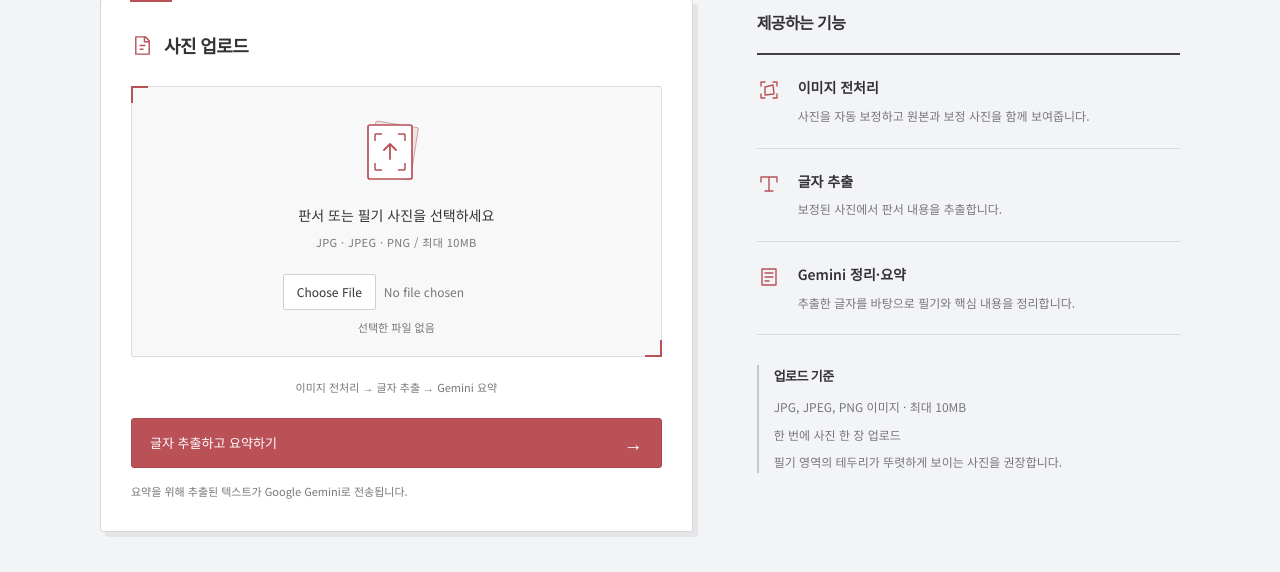
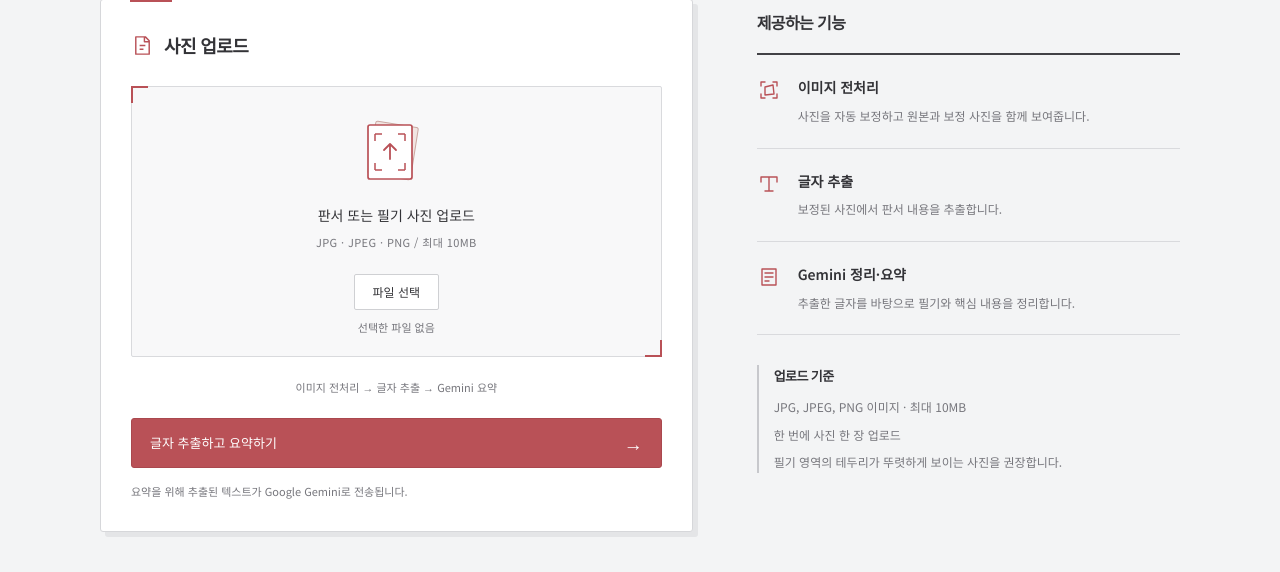
Before and after one commit to heejae0889/pansernote, a Flask app: page / in a window 1280 px wide. Shown: the part 141-713 px from the top of the page. Run offline with Flask 3, Linux system fonts and the light colour scheme.

Commit message:
렌더링 오류 수정 및 파일 업로드 UI 개선

```diff
--- a/src/static/style.css
+++ b/src/static/style.css
@@ -35,8 +35,10 @@ h3 { font-size: 14px; margin: 0; font-weight: 600; }
 .upload-icon svg { width: 100%; height: 100%; }
 .file-zone strong { font-size: 14px; font-weight: 500; }
 .file-caption { font-size: 11px; color: var(--muted); margin-top: 6px; letter-spacing: .4px; }
-input[type=file] { max-width: 100%; font: inherit; font-size: 12px; margin-top: 22px; color: var(--muted); }
-input::file-selector-button { border: 1px solid #cfd0d3; background: white; border-radius: 2px; padding: 7px 13px; margin-right: 8px; cursor: pointer; color: var(--ink); font: inherit; }
+.file-picker { position: relative; display: inline-flex; align-items: center; justify-content: center; margin-top: 22px; padding: 7px 18px; border: 1px solid #cfd0d3; background: white; border-radius: 2px; font-size: 12px; color: var(--ink); }
+.file-picker input[type=file] { position: absolute; inset: 0; width: 100%; height: 100%; opacity: 0; cursor: pointer; }
+.file-picker:focus-within { outline: 3px solid #d3999d; outline-offset: 4px; }
+.file-picker:hover { border-color: var(--accent); }
 .file-status { max-width: 100%; font-size: 11px; overflow-wrap: anywhere; margin-top: 8px; color: var(--muted); }
 .pipeline { margin: 21px 0; font-size: 11px; color: var(--muted); text-align: center; }
 button { font: inherit; cursor: pointer; }
--- a/src/templates/index.html
+++ b/src/templates/index.html
@@ -23,9 +23,9 @@
         <form action="/upload" method="post" enctype="multipart/form-data" id="upload-form">
           <label class="file-zone" for="image">
             <span class="upload-icon"><svg viewBox="0 0 80 72" fill="none" aria-hidden="true"><rect x="20" y="8" width="43" height="53" rx="2" transform="rotate(9 20 8)" fill="#f1e5e2" stroke="#cba8a2"/><rect x="12" y="12" width="44" height="54" rx="2" fill="white" stroke="currentColor" stroke-width="1.7"/><path d="M19 21h7m-7 0v7m30-7h-7m7 0v7M19 57h7m-7 0v-7m30 7h-7m7 0v-7" stroke="currentColor" stroke-width="1.5"/><path d="M34 46V31m0 0-6 6m6-6 6 6" stroke="currentColor" stroke-width="1.8" stroke-linecap="round" stroke-linejoin="round"/></svg></span>
-            <strong>판서 또는 필기 사진을 선택하세요</strong>
+            <strong>판서 또는 필기 사진 업로드</strong>
             <span class="file-caption">JPG · JPEG · PNG / 최대 10MB</span>
-            <input type="file" id="image" name="image" accept="image/jpeg,image/png" required aria-describedby="file-status">
+            <span class="file-picker"><span aria-hidden="true">파일 선택</span><input type="file" id="image" name="image" accept="image/jpeg,image/png" required aria-label="판서 또는 필기 사진 선택" aria-describedby="file-status"></span>
             <span id="file-status" class="file-status" role="status">선택한 파일 없음</span>
           </label>
           <p class="pipeline">이미지 전처리 → 글자 추출 → Gemini 요약</p>
```
Also changed, not shown: src/static/render.js (+17 -1 lines).
